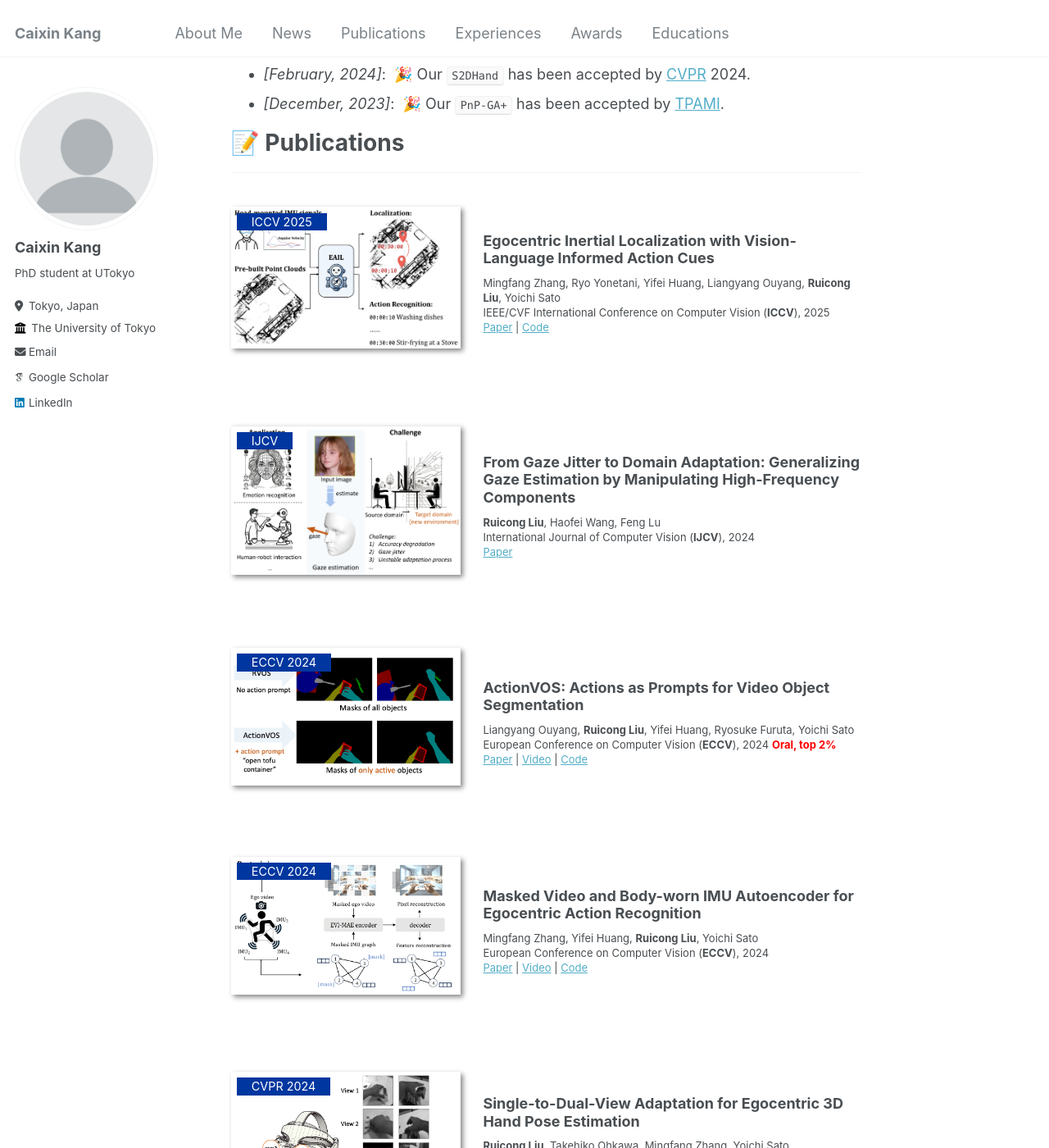
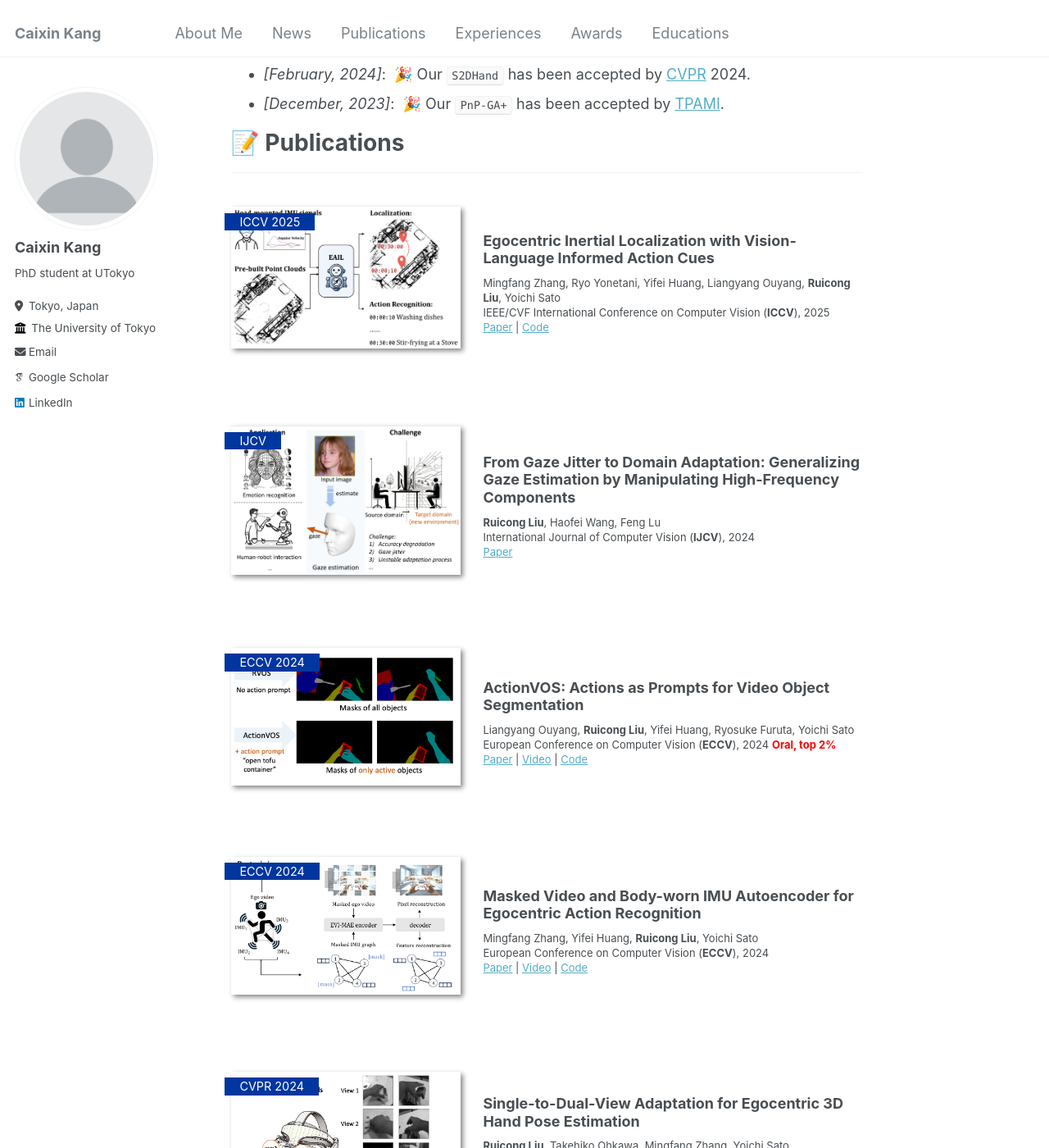
Before and after one commit to kkkcx/kkkcx.github.io, a Jekyll site: the page built from _pages/about.md, in a window 1280 px wide and 1400 px high, scrolled down 634 px. Shown: the whole window at 82% size. Built offline with Jekyll 4.4.1, drawn with Linux system fonts in a browser that asks for light colours; some web fonts are replaced.

Commit message:
Update main.scss

```diff
--- a/assets/css/main.scss
+++ b/assets/css/main.scss
@@ -61,11 +61,6 @@
             box-shadow: 3px 3px 6px #888;
             object-fit: cover;
         }
-        // Ensure badge positions relative to the image wrapper
-        > div {
-            position: relative;
-            display: inline-block;
-        }
     }
 
     .paper-box-text{
@@ -107,10 +102,8 @@ h1:before, .anchor:before {
     padding-left: 1rem;
     padding-right: 1rem;
     position: absolute;
-    /* replace margins with absolute offsets for reliable overlay */
-    top: .5em;
-    left: .5em;
-    z-index: 1;
+    margin-top: .5em;
+    margin-left: -.5em;
     color: white;
     background-color: #00369f;
     font-size: .8em;
```
